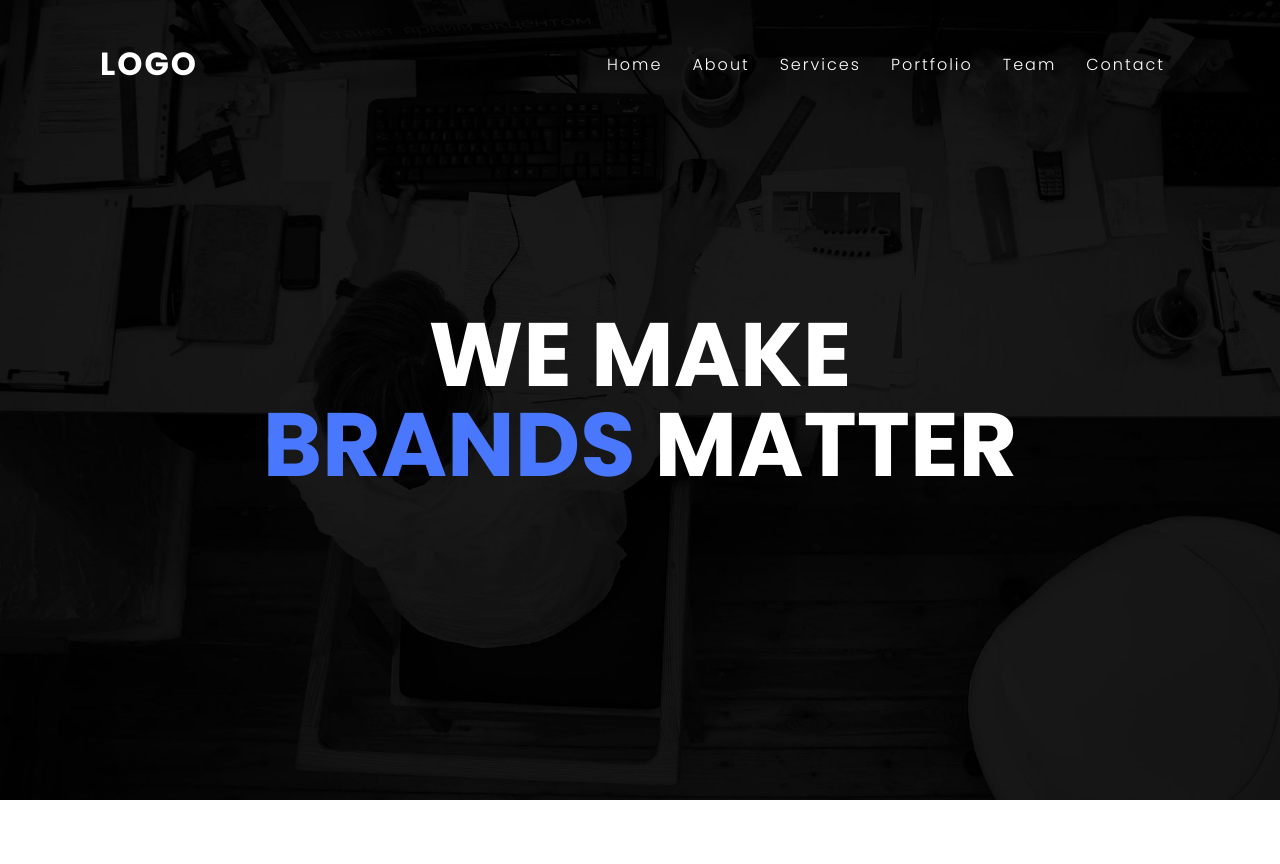
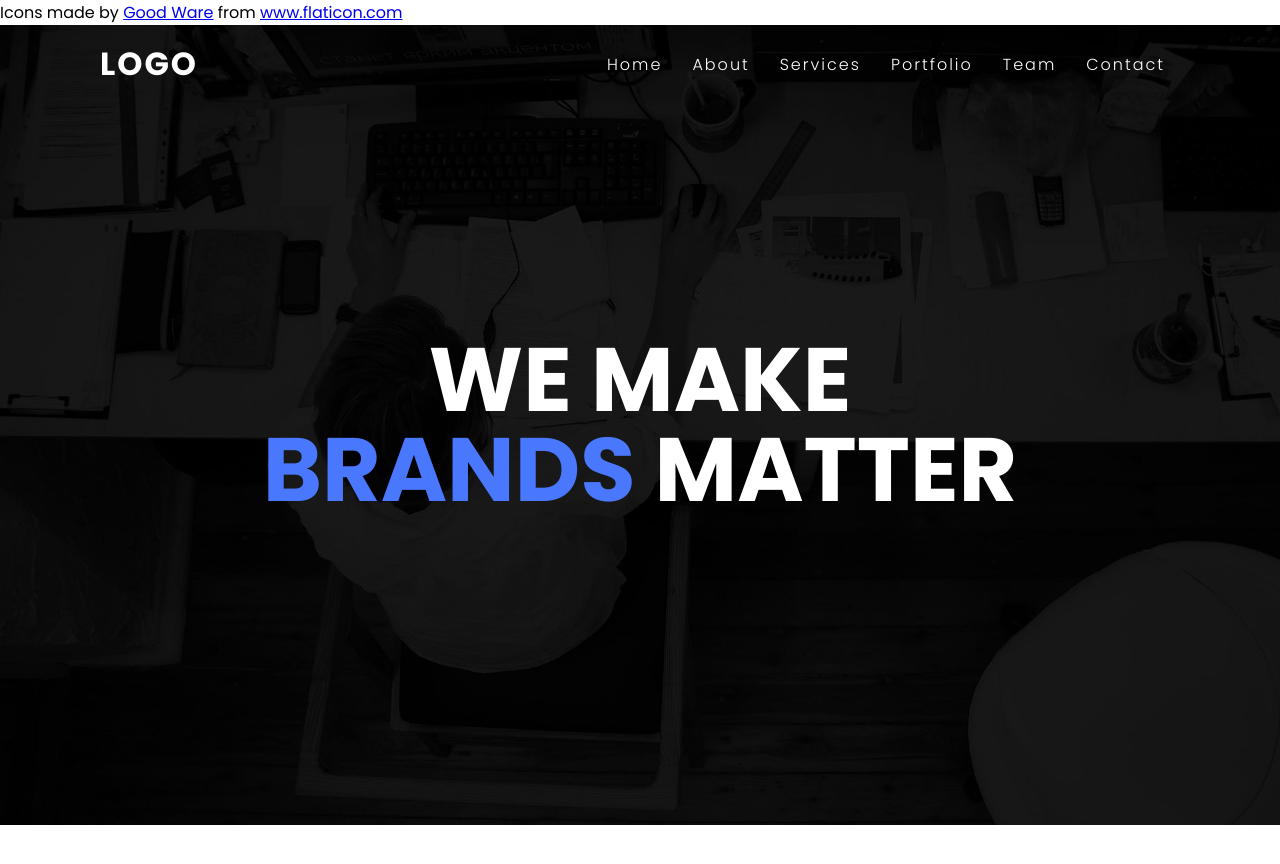
Before and after one commit to mesameske/Photography_Responsive, a plain HTML site: page index.html in a window 1280 px wide. Shown: the top 864 px of the page. Drawn offline with Linux system fonts and the light colour scheme.

```diff
--- a/index.html
+++ b/index.html
@@ -3,6 +3,7 @@
 <head>
     <meta charset="UTF-8">
     <meta name="viewport" content="width=device-width, initial-scale=1.0">
+    <div>Icons made by <a href="https://www.flaticon.com/authors/good-ware" title="Good Ware">Good Ware</a> from <a href="https://www.flaticon.com/" title="Flaticon">www.flaticon.com</a></div>
     <link rel="stylesheet" href="./style.css">
     <title>Star Photo Studio</title>
 </head>
```
